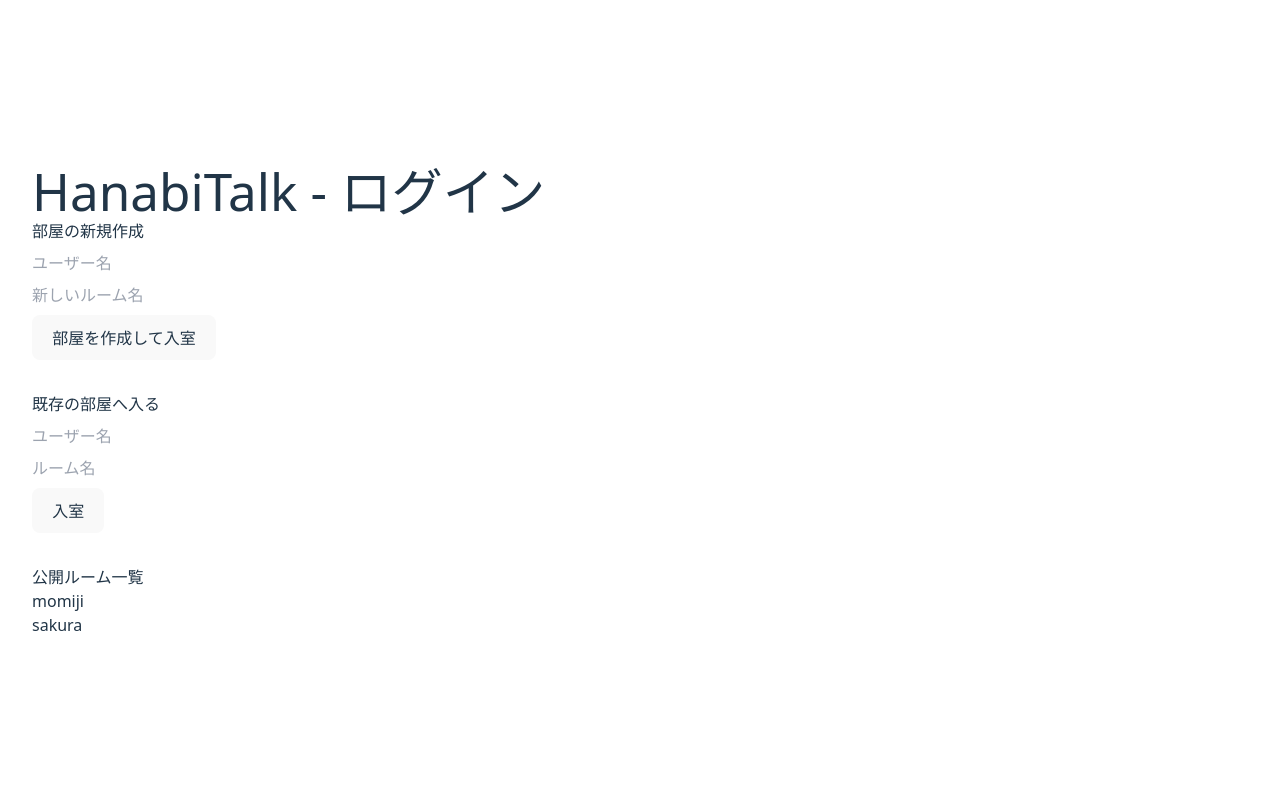
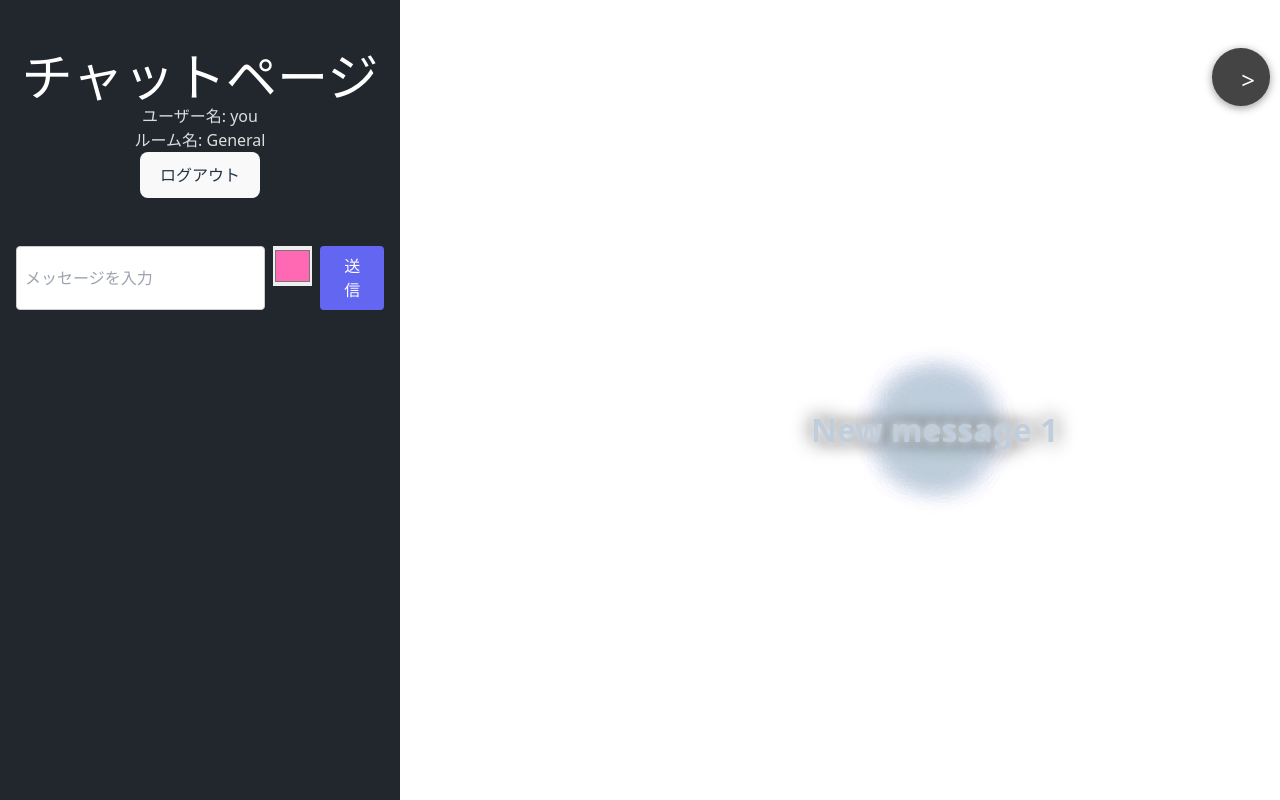
Before and after one commit to HiCoder-IE-hackathon-team5/HanabiTalk-front, a React (Vite) app: page /chat in a window 1280 px wide. Before the commit this address led to /login. Built offline with nearby package versions, Linux system fonts and the light colour scheme.

Commit message:
ログの改良

```diff
--- a/src/components/ChatLog.tsx
+++ b/src/components/ChatLog.tsx
@@ -11,7 +11,8 @@ export default function ChatLog({
     <div
       style={{
         width: "100%",
-        height: "60vh",
+        height: "100%",
+        minHeight: 0,
         background: "#181d23",
         color: "#fff",
         borderRadius: "8px",
--- a/src/components/PanelToggleButton.tsx
+++ b/src/components/PanelToggleButton.tsx
@@ -9,21 +9,20 @@ export default function PanelToggleButton({
     <button
       onClick={onClick}
       style={{
-        position: "absolute",
-        top: "1.5em",
-        left: isOpen ? "-1.6em" : "-1.6em",
-        width: "2em",
-        height: "2em",
+        position: "fixed",
+        top: "2em",
+        right: "10px",
+        width: "2.4em",
+        height: "2.4em",
         borderRadius: "50%",
         background: "#444",
         color: "#fff",
         border: "none",
         boxShadow: "0 2px 8px #0006",
         cursor: "pointer",
-        zIndex: 100,
-        fontSize: "1.3em",
-        transition: "left 0.3s",
-        userSelect: "none"
+        zIndex: 999,
+        fontSize: "1.5em",
+        userSelect: "none",
       }}
       aria-label={isOpen ? "ログパネルを閉じる" : "ログパネルを開く"}
     >
--- a/src/components/SidePanel.tsx
+++ b/src/components/SidePanel.tsx
@@ -1,20 +1,18 @@
-import PanelToggleButton from "./PanelToggleButton";
+import type { ReactNode } from "react";
 
 export default function SidePanel({
   isOpen,
-  toggle,
   children,
 }: {
   isOpen: boolean;
-  toggle: () => void;
-  children: React.ReactNode;
+  children: ReactNode;
 }) {
   return (
     <div
       style={{
         position: "fixed",
+        top: 0,
         right: 0,
-        top: 0,
         height: "100vh",
         width: isOpen ? "350px" : "0",
         background: "#181d23",
@@ -23,16 +21,21 @@ export default function SidePanel({
         transition: "width 0.3s",
         zIndex: 90,
         borderLeft: isOpen ? "1px solid #222" : "none",
+        minHeight: 0,
       }}
     >
-      <PanelToggleButton onClick={toggle} isOpen={isOpen} />
-      <div style={{
-        opacity: isOpen ? 1 : 0,
-        transition: "opacity 0.2s",
-        height: "100%",
-        padding: isOpen ? "1em" : 0,
-        pointerEvents: isOpen ? "auto" : "none"
-      }}>
+      <div
+        style={{
+          opacity: isOpen ? 1 : 0,
+          transition: "opacity 0.2s",
+          height: "100%",
+          minHeight: 0,
+          padding: isOpen ? "1em" : 0,
+          pointerEvents: isOpen ? "auto" : "none",
+          boxSizing: "border-box",
+          position: "relative",
+        }}
+      >
         {children}
       </div>
     </div>
--- a/src/pages/ChatPage.tsx
+++ b/src/pages/ChatPage.tsx
@@ -1,13 +1,15 @@
-import { useEffect, useState, useRef } from "react";
-import { useNavigate } from "react-router-dom";
-import { getCookie } from "../utils/cookie";
+import { useState, useEffect, useRef } from "react";
+import SidePanel from "../components/SidePanel";
+import ChatLog from "../components/ChatLog";
+import PanelToggleButton from "../components/PanelToggleButton";
 import MessageInput from "../components/MessageInput";
 import Logout from "../components/Logout";
 import Firework from "../components/Firework";
-import SidePanel from "../components/SidePanel";
-import ChatLog from "../components/ChatLog";
+import type { MessagePayload } from "../mocks/messageMock";
 import { subscribeMockMessages, addMockMessage } from "../mocks/messageMock";
-import type { MessagePayload } from "../mocks/messageMock";
+
+const DUMMY_USER = "you";
+const DUMMY_ROOM = "General";
 
 type FireworkItem = {
   id: string;
@@ -40,26 +42,19 @@ function getFireworkLaunchSpeed(message: string) {
   return Math.max(0.7, Math.min(1.5, 1.5 - message.length * 0.015));
 }
 
-const ChatPage = () => {
-  const navigate = useNavigate();
-  const roomName = getCookie("room_name") || "General";
-  const userName = getCookie("user_name") || "";
+export default function ChatPage() {
+  const [logOpen, setLogOpen] = useState(false);
   const [messages, setMessages] = useState<MessagePayload[]>([]);
   const [fireworkItems, setFireworkItems] = useState<FireworkItem[]>([]);
-  const [logOpen, setLogOpen] = useState(false);
   const lastMessageRef = useRef<MessagePayload | null>(null);
 
+  // ダミーメッセージ購読
   useEffect(() => {
-    if (!userName || !roomName) {
-      navigate("/login");
-      return;
-    }
-    const unsubscribe = subscribeMockMessages(roomName, (msgs) => {
-      setMessages(msgs);
-    });
-    return () => unsubscribe();
-  }, [roomName, userName, navigate]);
+    const unsubscribe = subscribeMockMessages(DUMMY_ROOM, (msgs) => setMessages(msgs));
+    return unsubscribe;
+  }, []);
 
+  // 花火
   useEffect(() => {
     if (messages.length === 0) return;
     const latest = messages[messages.length - 1];
@@ -81,27 +76,16 @@ const ChatPage = () => {
     ]);
   }, [messages]);
 
-  const sendMessage = ({ message, color }: { message: string; color: string }) => {
-    if (!message.trim()) return;
-    addMockMessage({
-      room_name: roomName,
-      user_name: userName,
-      message,
-      color,
-    });
-    setFireworkItems(items => [
-      ...items,
-      {
-        id: `${roomName}-${userName}-${message}-${Date.now()}`,
-        message,
-        color,
-        x: getCentralX(),
-        y: getCentralY(),
-        size: getFireworkSize(message),
-        duration: getFireworkDuration(message),
-        launchSpeed: getFireworkLaunchSpeed(message),
-      }
-    ]);
+  const sendMessage = (data: { message: string; color: string }) => {
+    if (!data.message.trim()) return;
+    const payload: MessagePayload = {
+      user_name: DUMMY_USER,
+      message: data.message,
+      room_name: DUMMY_ROOM,
+      color: data.color,
+    };
+    addMockMessage(payload);
+    setMessages((prev) => [...prev, payload]);
   };
 
   const handleFireworkEnd = (id: string) => {
@@ -109,22 +93,17 @@ const ChatPage = () => {
   };
 
   return (
-    <div
-      style={{
-        minHeight: "100vh",
-        background: "#22272e",
-        paddingRight: "350px", // サイドパネル開閉時の余白
-        transition: "padding-right 0.3s",
-      }}
-    >
-      <div style={{ maxWidth: "700px", margin: "0 auto", padding: "3em 1em 1em 1em" }}>
-        <h1 style={{ color: "#fff" }}>チャットページ</h1>
-        <p style={{ color: "#ddd" }}>ユーザー名: {userName}</p>
-        <p style={{ color: "#ddd" }}>ルーム名: {roomName}</p>
-        <Logout />
-        <div style={{ margin: "2em 0" }}>
-          <MessageInput sendMessage={sendMessage} />
-        </div>
+    <div style={{ minHeight: "100vh", background: "#22272e", position: "relative" }}>
+      {/* ログパネル */}
+      <SidePanel isOpen={logOpen}>
+        <ChatLog messages={messages} userName={DUMMY_USER} />
+      </SidePanel>
+      {/* トグルボタン */}
+      <PanelToggleButton
+        onClick={() => setLogOpen((open) => !open)}
+        isOpen={logOpen}
+      />
+      {/* 花火 */}
       {fireworkItems.map(item => (
         <FireworkWithMessage
           key={item.id}
@@ -139,38 +118,31 @@ const ChatPage = () => {
           onEnd={handleFireworkEnd}
         />
       ))}
+      {/* メインUI：自分のバルーンは表示しない */}
+      <div
+        style={{
+          maxWidth: "400px",
+          margin: "0 auto",
+          padding: "3em 1em 1em 1em",
+          display: "flex",
+          flexDirection: "column",
+          alignItems: "center"
+        }}
+      >
+        <h1 style={{ color: "#fff" }}>チャットページ</h1>
+        <p style={{ color: "#ddd" }}>ユーザー名: {DUMMY_USER}</p>
+        <p style={{ color: "#ddd" }}>ルーム名: {DUMMY_ROOM}</p>
+        <Logout />
+        <div style={{ margin: "2em 0", width: "100%" }}>
+          <MessageInput sendMessage={sendMessage} />
         </div>
-      <SidePanel isOpen={logOpen} toggle={() => setLogOpen(open => !open)}>
-        <ChatLog messages={messages} userName={userName} />
-      </SidePanel>
-      {!logOpen && (
-        <button
-          style={{
-            position: "fixed",
-            top: "2em",
-            right: "0.7em",
-            width: "2.4em",
-            height: "2.4em",
-            borderRadius: "50%",
-            background: "#444",
-            color: "#fff",
-            border: "none",
-            boxShadow: "0 2px 8px #0006",
-            cursor: "pointer",
-            zIndex: 120,
-            fontSize: "1.5em",
-            userSelect: "none"
-          }}
-          aria-label="ログパネルを開く"
-          onClick={() => setLogOpen(true)}
-        >
-          {">"}
-        </button>
-      )}
+        {/* ここに自分の発言バルーンは表示しません */}
+      </div>
     </div>
   );
-};
+}
 
+// 花火+メッセージ表示
 function FireworkWithMessage({
   id,
   x,
@@ -246,5 +218,3 @@ function FireworkWithMessage({
     </>
   );
 }
-
-export default ChatPage;
```
Also changed, not shown: 5 other files (tests, documents, lock files or other folders). Lines whose indentation alone changed are shown as unchanged.
